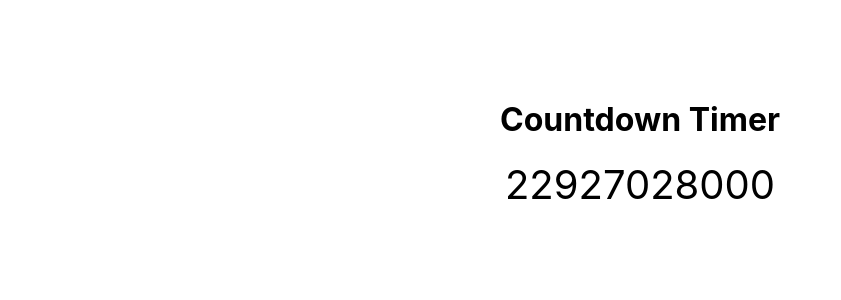
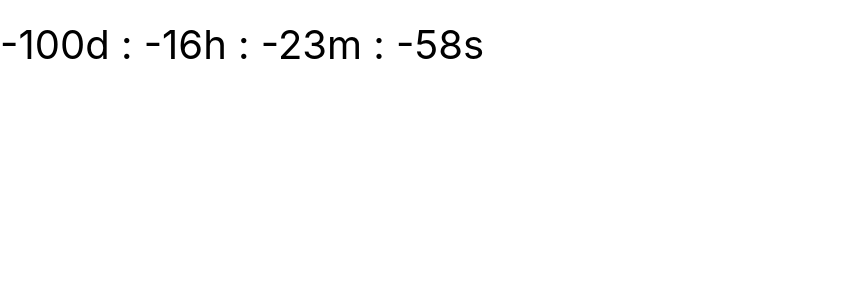
Before and after one commit to denis-1989/react-countdown-timer, a React app: page / in a window 1280 px wide. Shown: the top 300 px of the page, without its empty margins (0-841 px from the left). Built offline with nearby package versions, Linux system fonts and the light colour scheme; the HTML template or start-up script is replaced by a standard one.

Commit message:
Implement countdown timer logic

```diff
--- a/src/App.js
+++ b/src/App.js
@@ -1,18 +1,30 @@
+import { useState, useEffect } from 'react';
 
 export default function App() {
-  const targetDate = new Date('2026-12-31T23:59:59');
+  const [timeLeft, setTimeLeft] = useState(0);
+  const targetDate = new Date('2026-01-01T00:00:00').getTime();
 
-  const now = new Date();
+  useEffect(() => {
+    const updateTimeLeft = () => {
+      const now = new Date().getTime();
+      const difference = targetDate - now;
+      setTimeLeft(difference);
+    };
 
-  const difference = targetDate - now;
+    updateTimeLeft();
+    const interval = setInterval(updateTimeLeft, 1000);
+
+    return () => clearInterval(interval);
+  }, [targetDate]);
+
+  const seconds = Math.floor((timeLeft / 1000) % 60);
+  const minutes = Math.floor((timeLeft / 1000 / 60) % 60);
+  const hours = Math.floor((timeLeft / (1000 * 60 * 60)) % 24);
+  const days = Math.floor(timeLeft / (1000 * 60 * 60 * 24));
 
   return (
-    <div style={{ textAlign: 'center', marginTop: '100px' }}>
-      <h1>Countdown Timer</h1>
-
-      <div style={{ fontSize: '40px', marginTop: '20px' }}>
-        {difference}
-      </div>
+    <div style={{ fontSize: '40px', marginTop: '20px' }}>
+      {days}d : {hours}h : {minutes}m : {seconds}s
     </div>
   );
 }
```
